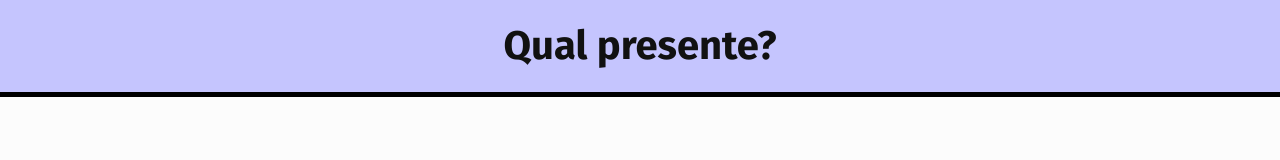
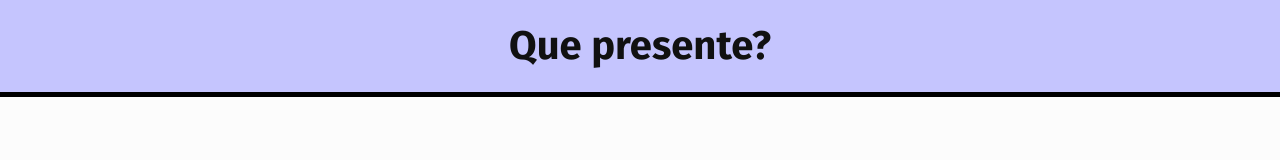
Before and after one commit to arthur-dias/whatgift-app, a React (Vite) app: page / in a window 1280 px wide. Shown: the top 160 px of the page. Built offline with nearby package versions, Linux system fonts and the light colour scheme.

Commit message:
changed title

```diff
--- a/src/App.tsx
+++ b/src/App.tsx
@@ -7,7 +7,7 @@ import Presentation from './components/Presentation/Presentation'
 function App() {
   return (
     <>
-      <Header title='Qual presente?' />
+      <Header title='Que presente?' />
       <Presentation
         title='
         Encontre ideias de presentes únicos usando o poder do GPT.'
```
